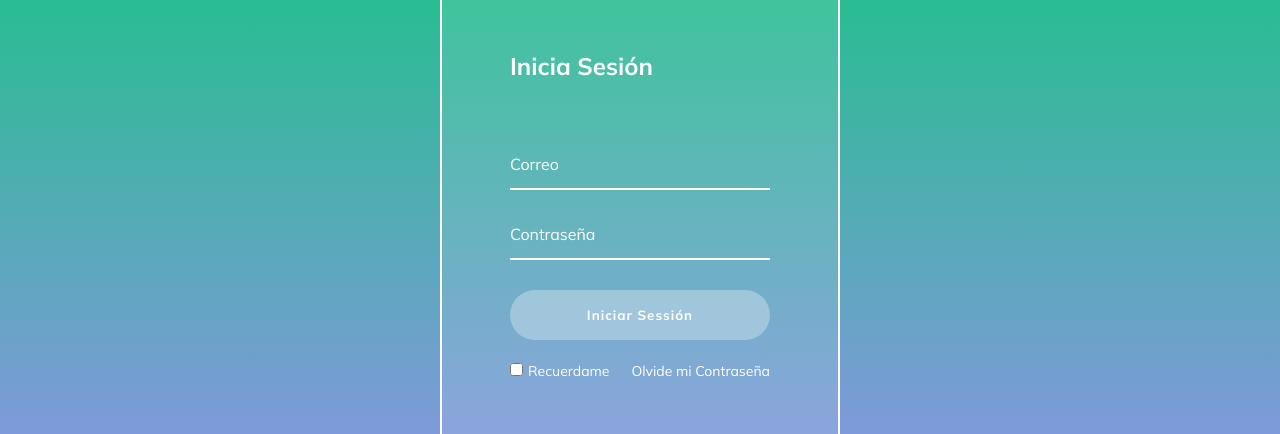
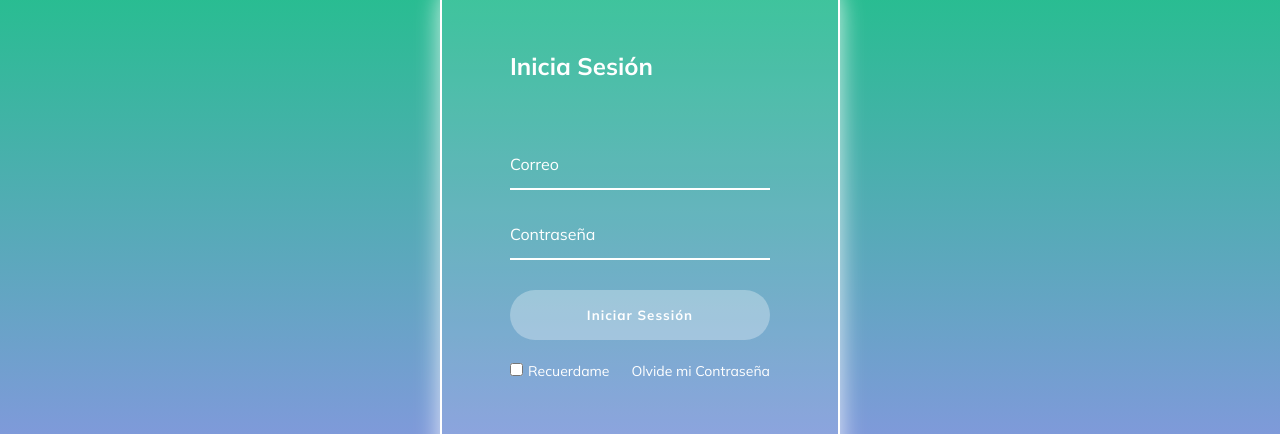
Before and after one commit to robert-ds/P-video, a plain HTML site: page login.html in a window 1280 px wide. Shown: the part 126-560 px from the top of the page. Drawn offline with Linux system fonts and the light colour scheme.

Commit message:
add sombra al contenedor del formulario

```diff
--- a/css/login.css
+++ b/css/login.css
@@ -45,6 +45,7 @@ header{
   display: flex;
   justify-content: space-around;
   flex-direction: column;
+  box-shadow: 0px 15px 22px 2px rgba(255, 255, 255, .7);
 }
 
 .login__container--form{
```
